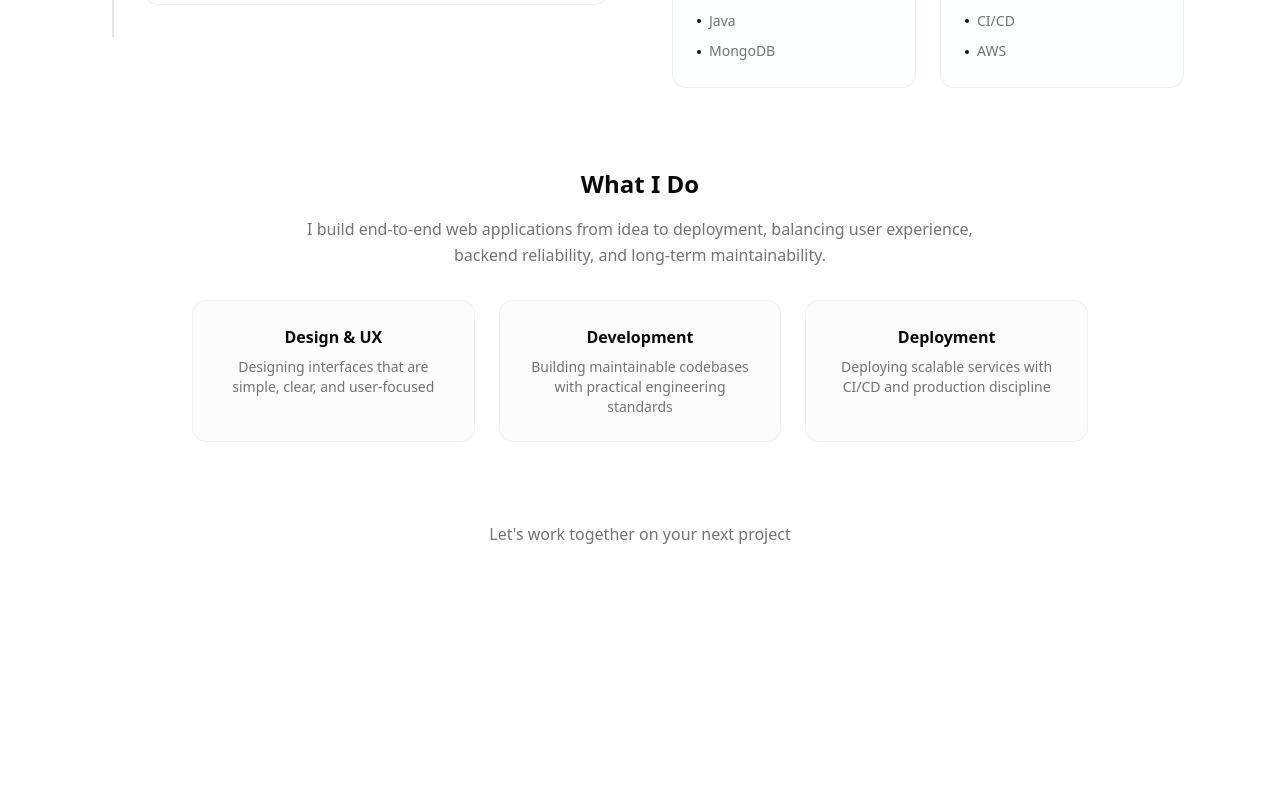
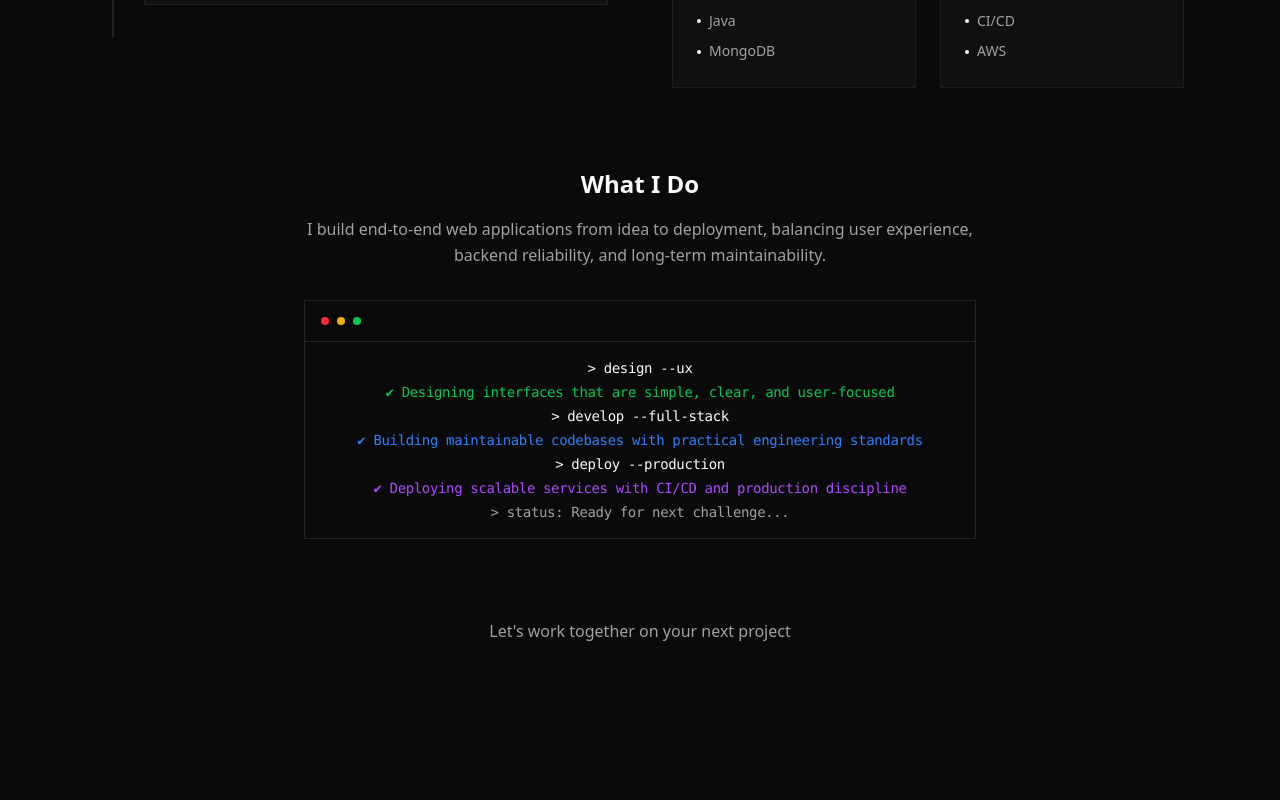
Before and after one commit to HHlaingSwan/hhlaingswan, a Next.js app: page / in a window 1280 px wide. Shown: the part 1797-2597 px from the top of the page. Built offline with nearby package versions, Linux system fonts and the light colour scheme.

Commit message:
Update theme tokens and add terminal about layout

```diff
--- a/app/globals.css
+++ b/app/globals.css
@@ -223,36 +223,37 @@
 }
 
 :root {
-  --radius: 0.625rem;
-  --background: oklch(100% 0 0);
-  --foreground: oklch(0.145 0 0);
-  --card: oklch(1 0 0);
-  --card-foreground: oklch(0.145 0 0);
-  --primary: oklch(0.205 0 0);
-  --primary-foreground: oklch(0.985 0 0);
-  --secondary: oklch(0.97 0 0);
-  --secondary-foreground: oklch(0.205 0 0);
-  --muted: oklch(0.97 0 0);
-  --muted-foreground: oklch(0.556 0 0);
-  --accent: oklch(0.97 0 0);
-  --accent-foreground: oklch(0.205 0 0);
-  --destructive: oklch(0.577 0.245 27.325);
-  --border: oklch(0.922 0 0);
-  --input: oklch(0.922 0 0);
-  --ring: oklch(0.708 0 0);
-  --chart-1: oklch(0.646 0.222 41.116);
-  --chart-2: oklch(0.6 0.118 184.704);
-  --chart-3: oklch(0.398 0.07 227.392);
-  --chart-4: oklch(0.828 0.189 84.429);
-  --chart-5: oklch(0.769 0.188 70.08);
-  --sidebar: oklch(0.985 0 0);
-  --sidebar-foreground: oklch(0.145 0 0);
-  --sidebar-primary: oklch(0.205 0 0);
+  --background: oklch(0.145 0 0);
+  --foreground: oklch(0.985 0 0);
+  --card: oklch(0.205 0 0);
+  --card-foreground: oklch(0.985 0 0);
+  --popover: oklch(0.205 0 0);
+  --popover-foreground: oklch(0.985 0 0);
+  --primary: oklch(0.97 0 0);
+  --primary-foreground: oklch(0.205 0 0);
+  --secondary: oklch(0.269 0 0);
+  --secondary-foreground: oklch(0.985 0 0);
+  --muted: oklch(0.269 0 0);
+  --muted-foreground: oklch(0.708 0 0);
+  --accent: oklch(0.269 0 0);
+  --accent-foreground: oklch(0.985 0 0);
+  --destructive: oklch(0.704 0.191 22.216);
+  --border: oklch(1 0 0 / 10%);
+  --input: oklch(1 0 0 / 15%);
+  --ring: oklch(0.556 0 0);
+  --chart-1: oklch(0.488 0.243 264.376);
+  --chart-2: oklch(0.696 0.17 162.48);
+  --chart-3: oklch(0.769 0.188 70.08);
+  --chart-4: oklch(0.627 0.265 303.9);
+  --chart-5: oklch(0.645 0.246 16.439);
+  --sidebar: oklch(0.205 0 0);
+  --sidebar-foreground: oklch(0.985 0 0);
+  --sidebar-primary: oklch(0.488 0.243 264.376);
   --sidebar-primary-foreground: oklch(0.985 0 0);
-  --sidebar-accent: oklch(0.97 0 0);
-  --sidebar-accent-foreground: oklch(0.205 0 0);
-  --sidebar-border: oklch(0.922 0 0);
-  --sidebar-ring: oklch(0.708 0 0);
+  --sidebar-accent: oklch(0.269 0 0);
+  --sidebar-accent-foreground: oklch(0.985 0 0);
+  --sidebar-border: oklch(1 0 0 / 10%);
+  --sidebar-ring: oklch(0.556 0 0);
   --color-1: oklch(66.2% 0.225 25.9);
   --color-2: oklch(60.4% 0.26 302);
   --color-3: oklch(69.6% 0.165 251);
--- a/components/NavigationBar.tsx
+++ b/components/NavigationBar.tsx
@@ -61,7 +61,7 @@ export function NavigationBar() {
                     aria-label={item.label}
                     className={cn(
                       buttonVariants({ variant: "ghost", size: "icon" }),
-                      "w-full h-full rounded-full"
+                      "w-full h-full rounded-full text-foreground"
                     )}
                   >
                     <item.icon className="size-[55%]" />
@@ -84,7 +84,7 @@ export function NavigationBar() {
                     rel="noopener noreferrer"
                     className={cn(
                       buttonVariants({ variant: "ghost", size: "icon" }),
-                      "w-full h-full rounded-full"
+                      "w-full h-full rounded-full text-foreground"
                     )}
                   >
                     <social.icon className="size-[55%]" />
--- a/components/ui/dock.tsx
+++ b/components/ui/dock.tsx
@@ -29,7 +29,7 @@ const DEFAULT_DISTANCE = 140
 const DEFAULT_DISABLEMAGNIFICATION = false
 
 const dockVariants = cva(
-  "supports-backdrop-blur:bg-white/10 supports-backdrop-blur:dark:bg-black/10 mx-auto mt-8 flex h-[72px] w-max items-end justify-center gap-4 rounded-2xl border p-2 pb-3 backdrop-blur-md"
+  "mx-auto mt-8 flex h-[72px] w-max items-end justify-center gap-4 rounded-2xl border border-white/10 bg-black/20 p-2 pb-3 backdrop-blur-md shadow-2xl"
 )
 
 const Dock = React.forwardRef<HTMLDivElement, DockProps>(
--- /dev/null
+++ b/components/ui/terminal.tsx
@@ -0,0 +1,300 @@
+"use client"
+
+import {
+  Children,
+  createContext,
+  useContext,
+  useEffect,
+  useMemo,
+  useRef,
+  useState,
+  type ComponentType,
+  type RefAttributes,
+} from "react"
+import {
+  motion,
+  useInView,
+  type DOMMotionComponents,
+  type HTMLMotionProps,
+  type MotionProps,
+} from "motion/react"
+
+import { cn } from "@/lib/utils"
+
+interface SequenceContextValue {
+  completeItem: (index: number) => void
+  activeIndex: number
+  sequenceStarted: boolean
+}
+
+const SequenceContext = createContext<SequenceContextValue | null>(null)
+
+const useSequence = () => useContext(SequenceContext)
+
+const ItemIndexContext = createContext<number | null>(null)
+const useItemIndex = () => useContext(ItemIndexContext)
+
+const motionElements = {
+  article: motion.article,
+  div: motion.div,
+  h1: motion.h1,
+  h2: motion.h2,
+  h3: motion.h3,
+  h4: motion.h4,
+  h5: motion.h5,
+  h6: motion.h6,
+  li: motion.li,
+  p: motion.p,
+  section: motion.section,
+  span: motion.span,
+} as const
+
+type MotionElementType = Extract<
+  keyof DOMMotionComponents,
+  keyof typeof motionElements
+>
+type TerminalTypingMotionComponent = ComponentType<
+  Omit<HTMLMotionProps<"span">, "ref"> & RefAttributes<HTMLElement>
+>
+
+interface AnimatedSpanProps extends MotionProps {
+  children: React.ReactNode
+  delay?: number
+  className?: string
+  startOnView?: boolean
+}
+
+export const AnimatedSpan = ({
+  children,
+  delay = 0,
+  className,
+  startOnView = false,
+  ...props
+}: AnimatedSpanProps) => {
+  const elementRef = useRef<HTMLDivElement | null>(null)
+  const isInView = useInView(elementRef as React.RefObject<Element>, {
+    amount: 0.3,
+    once: true,
+  })
+
+  const sequence = useSequence()
+  const itemIndex = useItemIndex()
+  const [hasStarted, setHasStarted] = useState(false)
+  useEffect(() => {
+    if (!sequence || itemIndex === null) return
+    if (!sequence.sequenceStarted) return
+    if (hasStarted) return
+    if (sequence.activeIndex === itemIndex) {
+      setHasStarted(true)
+    }
+  }, [sequence, hasStarted, itemIndex])
+
+  const shouldAnimate = sequence ? hasStarted : startOnView ? isInView : true
+
+  return (
+    <motion.div
+      ref={elementRef}
+      initial={{ opacity: 0, y: -5 }}
+      animate={shouldAnimate ? { opacity: 1, y: 0 } : { opacity: 0, y: -5 }}
+      transition={{ duration: 0.3, delay: sequence ? 0 : delay / 1000 }}
+      className={cn("grid text-sm font-normal tracking-tight", className)}
+      onAnimationComplete={() => {
+        if (!sequence) return
+        if (itemIndex === null) return
+        sequence.completeItem(itemIndex)
+      }}
+      {...props}
+    >
+      {children}
+    </motion.div>
+  )
+}
+
+interface TypingAnimationProps extends Omit<MotionProps, "children"> {
+  children: string
+  className?: string
+  duration?: number
+  delay?: number
+  as?: MotionElementType
+  startOnView?: boolean
+}
+
+export const TypingAnimation = ({
+  children,
+  className,
+  duration = 60,
+  delay = 0,
+  as: Component = "span",
+  startOnView = true,
+  ...props
+}: TypingAnimationProps) => {
+  if (typeof children !== "string") {
+    throw new Error("TypingAnimation: children must be a string. Received:")
+  }
+
+  const MotionComponent = motionElements[
+    Component
+  ] as TerminalTypingMotionComponent
+
+  const [displayedText, setDisplayedText] = useState<string>("")
+  const [started, setStarted] = useState(false)
+  const elementRef = useRef<HTMLElement | null>(null)
+  const isInView = useInView(elementRef as React.RefObject<Element>, {
+    amount: 0.3,
+    once: true,
+  })
+
+  const sequence = useSequence()
+  const itemIndex = useItemIndex()
+  const hasSequence = sequence !== null
+  const sequenceStarted = sequence?.sequenceStarted ?? false
+  const sequenceActiveIndex = sequence?.activeIndex ?? null
+  const sequenceCompleteItemRef = useRef<
+    SequenceContextValue["completeItem"] | null
+  >(null)
+  const sequenceItemIndexRef = useRef<number | null>(null)
+
+  useEffect(() => {
+    sequenceCompleteItemRef.current = sequence?.completeItem ?? null
+    sequenceItemIndexRef.current = itemIndex
+  }, [sequence?.completeItem, itemIndex])
+
+  useEffect(() => {
+    let startTimeout: ReturnType<typeof setTimeout> | null = null
+
+    if (hasSequence && itemIndex !== null) {
+      if (sequenceStarted && !started && sequenceActiveIndex === itemIndex) {
+        setStarted(true)
+      }
+    } else if (!startOnView || isInView) {
+      startTimeout = setTimeout(() => setStarted(true), delay)
+    }
+
+    return () => {
+      if (startTimeout !== null) {
+        clearTimeout(startTimeout)
+      }
+    }
+  }, [
+    delay,
+    startOnView,
+    isInView,
+    started,
+    hasSequence,
+    sequenceActiveIndex,
+    sequenceStarted,
+    itemIndex,
+  ])
+
+  useEffect(() => {
+    let typingEffect: ReturnType<typeof setInterval> | null = null
+
+    if (started) {
+      let i = 0
+      typingEffect = setInterval(() => {
+        if (i < children.length) {
+          setDisplayedText(children.substring(0, i + 1))
+          i++
+        } else {
+          if (typingEffect !== null) {
+            clearInterval(typingEffect)
+          }
+          const completeItem = sequenceCompleteItemRef.current
+          const currentItemIndex = sequenceItemIndexRef.current
+          if (completeItem && currentItemIndex !== null) {
+            completeItem(currentItemIndex)
+          }
+        }
+      }, duration)
+    }
+
+    return () => {
+      if (typingEffect !== null) {
+        clearInterval(typingEffect)
+      }
+    }
+  }, [children, duration, started])
+
+  return (
+    <MotionComponent
+      ref={elementRef}
+      className={cn("text-sm font-normal tracking-tight", className)}
+      {...props}
+    >
+      {displayedText}
+    </MotionComponent>
+  )
+}
+
+interface TerminalProps {
+  children: React.ReactNode
+  className?: string
+  sequence?: boolean
+  startOnView?: boolean
+}
+
+export const Terminal = ({
+  children,
+  className,
+  sequence = true,
+  startOnView = true,
+}: TerminalProps) => {
+  const containerRef = useRef<HTMLDivElement | null>(null)
+  const isInView = useInView(containerRef as React.RefObject<Element>, {
+    amount: 0.3,
+    once: true,
+  })
+
+  const [activeIndex, setActiveIndex] = useState(0)
+  const sequenceHasStarted = sequence ? !startOnView || isInView : false
+
+  const contextValue = useMemo<SequenceContextValue | null>(() => {
+    if (!sequence) return null
+    return {
+      completeItem: (index: number) => {
+        setActiveIndex((current) => (index === current ? current + 1 : current))
+      },
+      activeIndex,
+      sequenceStarted: sequenceHasStarted,
+    }
+  }, [sequence, activeIndex, sequenceHasStarted])
+
+  const wrappedChildren = useMemo(() => {
+    if (!sequence) return children
+    const array = Children.toArray(children)
+    return array.map((child, index) => (
+      <ItemIndexContext.Provider key={index} value={index}>
+        {child as React.ReactNode}
+      </ItemIndexContext.Provider>
+    ))
+  }, [children, sequence])
+
+  const content = (
+    <div
+      ref={containerRef}
+      className={cn(
+        "border-border bg-background z-0 h-full max-h-100 w-full max-w-lg rounded-xl border",
+        className
+      )}
+    >
+      <div className="border-border flex flex-col gap-y-2 border-b p-4">
+        <div className="flex flex-row gap-x-2">
+          <div className="h-2 w-2 rounded-full bg-red-500"></div>
+          <div className="h-2 w-2 rounded-full bg-yellow-500"></div>
+          <div className="h-2 w-2 rounded-full bg-green-500"></div>
+        </div>
+      </div>
+      <pre className="p-4">
+        <code className="grid gap-y-1 overflow-auto">{wrappedChildren}</code>
+      </pre>
+    </div>
+  )
+
+  if (!sequence) return content
+
+  return (
+    <SequenceContext.Provider value={contextValue}>
+      {content}
+    </SequenceContext.Provider>
+  )
+}
--- a/sections/About.tsx
+++ b/sections/About.tsx
@@ -2,6 +2,11 @@
 
 import React from "react";
 import { motion } from "framer-motion";
+import {
+  Terminal,
+  AnimatedSpan,
+  TypingAnimation,
+} from "@/components/ui/terminal";
 import { Code, Database, Globe, Monitor, Cpu, Layers } from "lucide-react";
 
 const About = () => {
@@ -154,33 +159,30 @@ const About = () => {
               </p>
             </div>
 
-            <div className="grid md:grid-cols-3 gap-6 max-w-4xl mx-auto">
-              {[
-                {
-                  title: "Design & UX",
-                  desc: "Designing interfaces that are simple, clear, and user-focused",
-                },
-                {
-                  title: "Development",
-                  desc: "Building maintainable codebases with practical engineering standards",
-                },
-                {
-                  title: "Deployment",
-                  desc: "Deploying scalable services with CI/CD and production discipline",
-                },
-              ].map((item, index) => (
-                <motion.div
-                  key={item.title}
-                  initial={{ opacity: 0, y: 20 }}
-                  whileInView={{ opacity: 1, y: 0 }}
-                  viewport={{ once: true }}
-                  transition={{ delay: index * 0.1, duration: 0.6 }}
-                  className="p-6 rounded-xl bg-secondary/30 border border-border/50"
-                >
-                  <h4 className="font-semibold mb-2">{item.title}</h4>
-                  <p className="text-sm text-muted-foreground">{item.desc}</p>
-                </motion.div>
-              ))}
+            <div className="flex justify-center w-full">
+              <Terminal className="max-w-2xl w-full">
+                <TypingAnimation>&gt; design --ux</TypingAnimation>
+                <AnimatedSpan className="text-green-500">
+                  ✔ Designing interfaces that are simple, clear, and
+                  user-focused
+                </AnimatedSpan>
+
+                <TypingAnimation>&gt; develop --full-stack</TypingAnimation>
+                <AnimatedSpan className="text-blue-500">
+                  ✔ Building maintainable codebases with practical engineering
+                  standards
+                </AnimatedSpan>
+
+                <TypingAnimation>&gt; deploy --production</TypingAnimation>
+                <AnimatedSpan className="text-purple-500">
+                  ✔ Deploying scalable services with CI/CD and production
+                  discipline
+                </AnimatedSpan>
+
+                <TypingAnimation className="text-muted-foreground">
+                  &gt; status: Ready for next challenge...
+                </TypingAnimation>
+              </Terminal>
             </div>
           </div>
 
```
Also changed, not shown: sections/Hero.tsx (+13 -13 lines).
